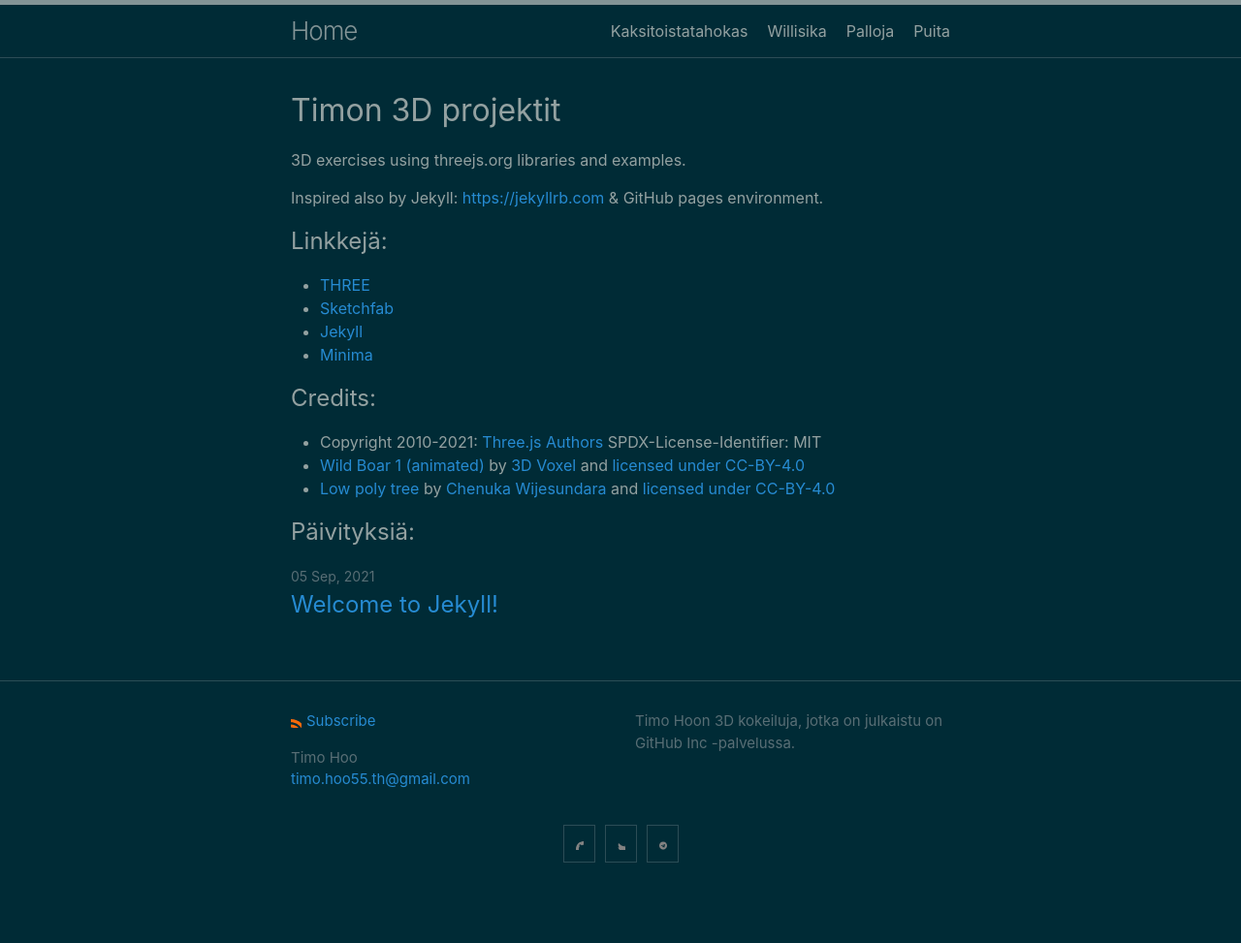
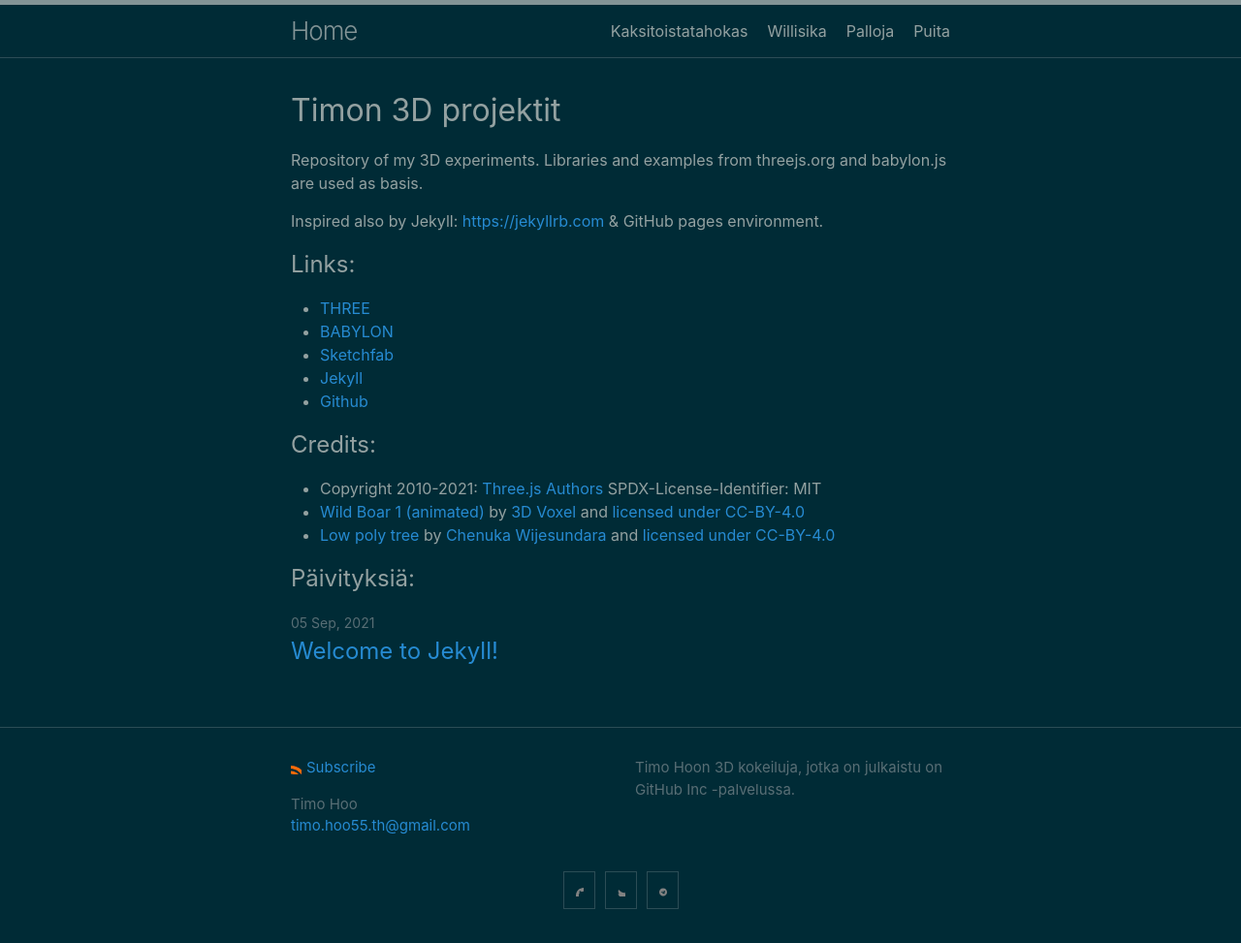
Before and after one commit to TimoHoo/kolmeD, a Jekyll site: the page built from home.md, in a window 1280 px wide. Shown: the whole page at 97% size. Built offline with Jekyll 4.4.1, drawn with Linux system fonts in a browser that asks for light colours; before the commit the page ends 925 px from its top, so only the background shows below that.

Commit message:
Update home page

```diff
--- a/home.md
+++ b/home.md
@@ -3,16 +3,17 @@
 layout: home
 permalink: /index.html
 ---
-3D exercises using threejs.org libraries and examples.
+Repository of my 3D experiments. Libraries and examples from threejs.org and babylon.js are used as basis.
 
 Inspired also by Jekyll: <https://jekyllrb.com> & GitHub pages environment.
 
-## Linkkejä:
+## Links:
 
 - [THREE](https://threejs.org/)
+- [BABYLON](https://babylonjs.com/)
 - [Sketchfab](https://sketchfab.com/3d-models/)
 - [Jekyll](https://jekyllrb.com/)
-- [Minima](https://github.com/jekyll/minima)
+- [Github](https://github.com/jekyll/minima)
 
 ## Credits:
 
```
